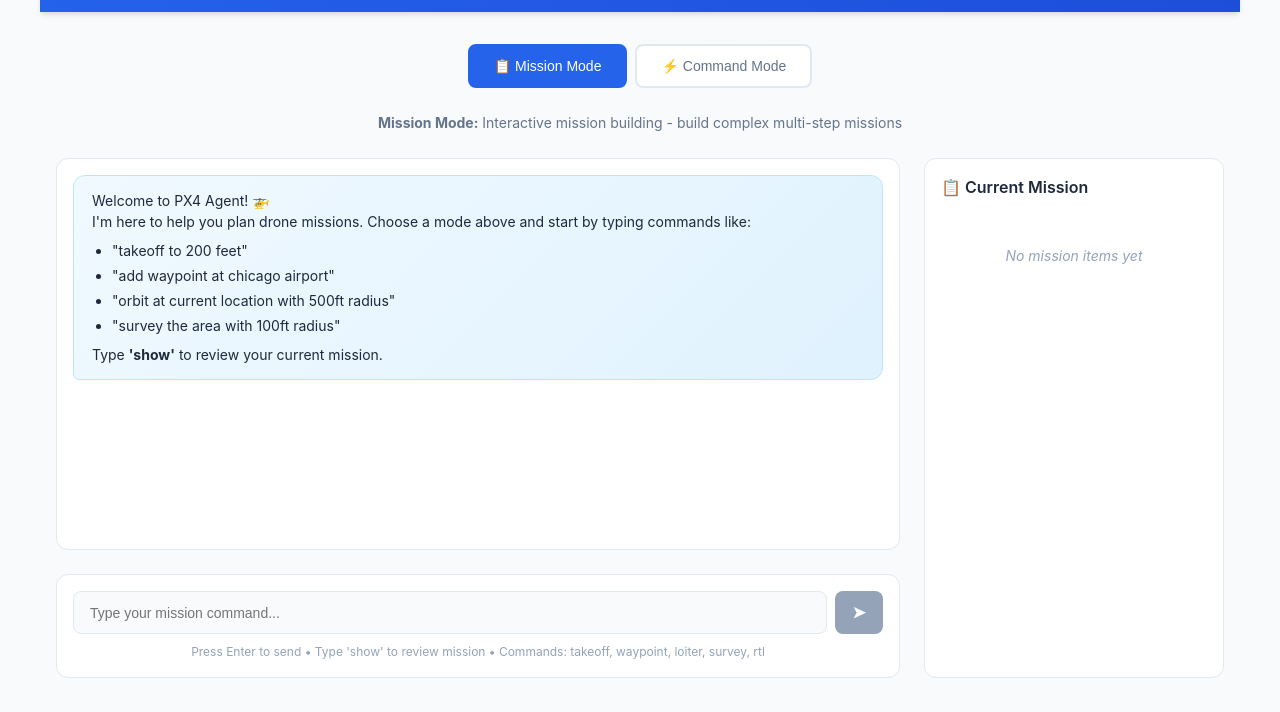
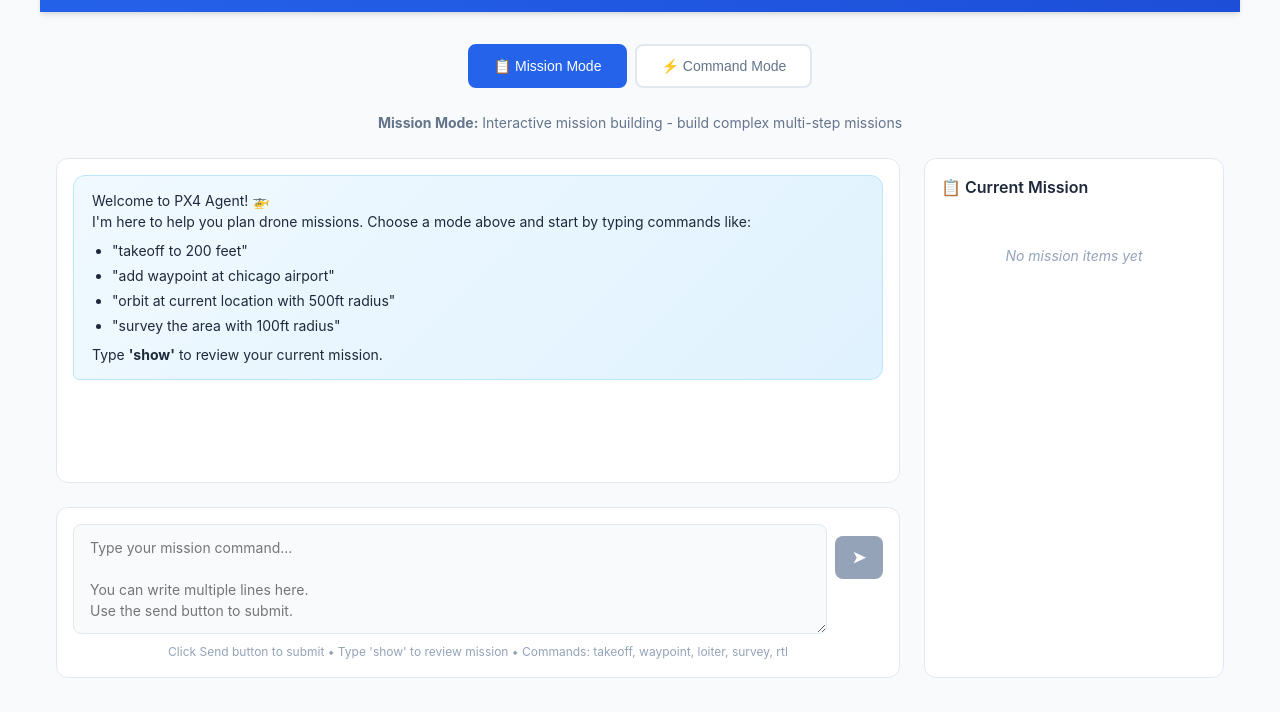
Before and after one commit to scferro/px4-agent, a plain HTML site: page static/index.html in a window 1280 px wide. Shown: the part 88-800 px from the top of the page. Drawn offline with Linux system fonts and the light colour scheme; no server answers.

Commit message:
ui tweaks

```diff
--- a/static/index.html
+++ b/static/index.html
@@ -66,18 +66,17 @@
 
                 <div class="input-container">
                     <div class="input-wrapper">
-                        <input
-                            type="text"
+                        <textarea
                             id="messageInput"
-                            placeholder="Type your mission command..."
-                            autocomplete="off"
-                        >
+                            placeholder="Type your mission command...&#10;&#10;You can write multiple lines here.&#10;Use the send button to submit."
+                            rows="4"
+                        ></textarea>
                         <button id="sendButton" disabled>
                             <span class="send-icon">➤</span>
                         </button>
                     </div>
                     <div class="input-help">
-                        Press Enter to send • Type 'show' to review mission • Commands: takeoff, waypoint, loiter, survey, rtl
+                        Click Send button to submit • Type 'show' to review mission • Commands: takeoff, waypoint, loiter, survey, rtl
                     </div>
                 </div>
             </div>
--- a/static/script.js
+++ b/static/script.js
@@ -46,13 +46,7 @@ class PX4AgentClient {
         this.elements.missionModeBtn.addEventListener('click', () => this.switchMode('mission'));
         this.elements.commandModeBtn.addEventListener('click', () => this.switchMode('command'));
 
-        // Input handling
-        this.elements.messageInput.addEventListener('keypress', (e) => {
-            if (e.key === 'Enter' && !e.shiftKey) {
-                e.preventDefault();
-                this.sendMessage();
-            }
-        });
+        // Remove Enter key handling - now only use send button
 
         this.elements.messageInput.addEventListener('input', () => {
             this.updateSendButton();
--- a/static/style.css
+++ b/static/style.css
@@ -323,6 +323,7 @@ body {
 
 .input-wrapper {
     display: flex;
+    align-items: flex-start;
     gap: 0.5rem;
     margin-bottom: 0.5rem;
 }
@@ -335,6 +336,11 @@ body {
     background: var(--bg-secondary);
     color: var(--text-primary);
     font-size: 0.875rem;
+    font-family: inherit;
+    line-height: 1.5;
+    resize: vertical;
+    min-height: 100px;
+    max-height: 200px;
     transition: border-color 0.2s ease;
 }
 
@@ -354,6 +360,8 @@ body {
     transition: background-color 0.2s ease;
     font-size: 1rem;
     min-width: 48px;
+    align-self: flex-start;
+    margin-top: 0.75rem;
 }
 
 #sendButton:hover:not(:disabled) {
```
